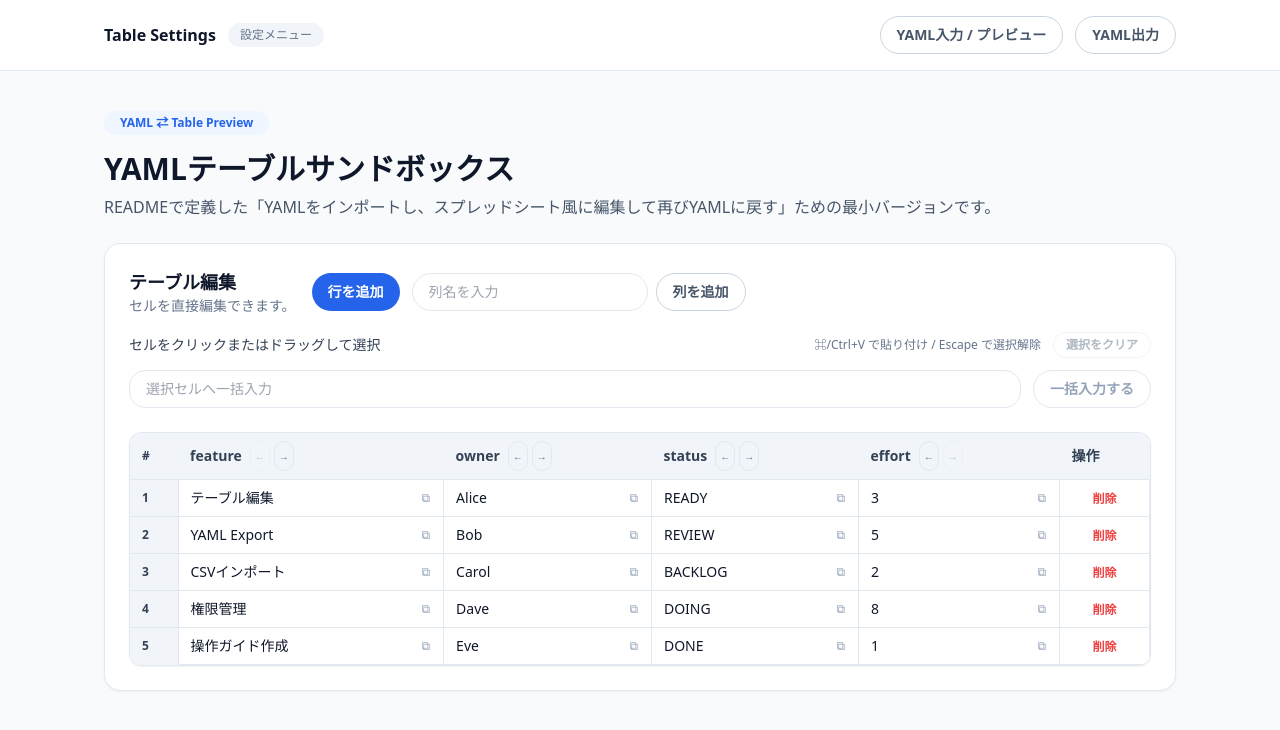
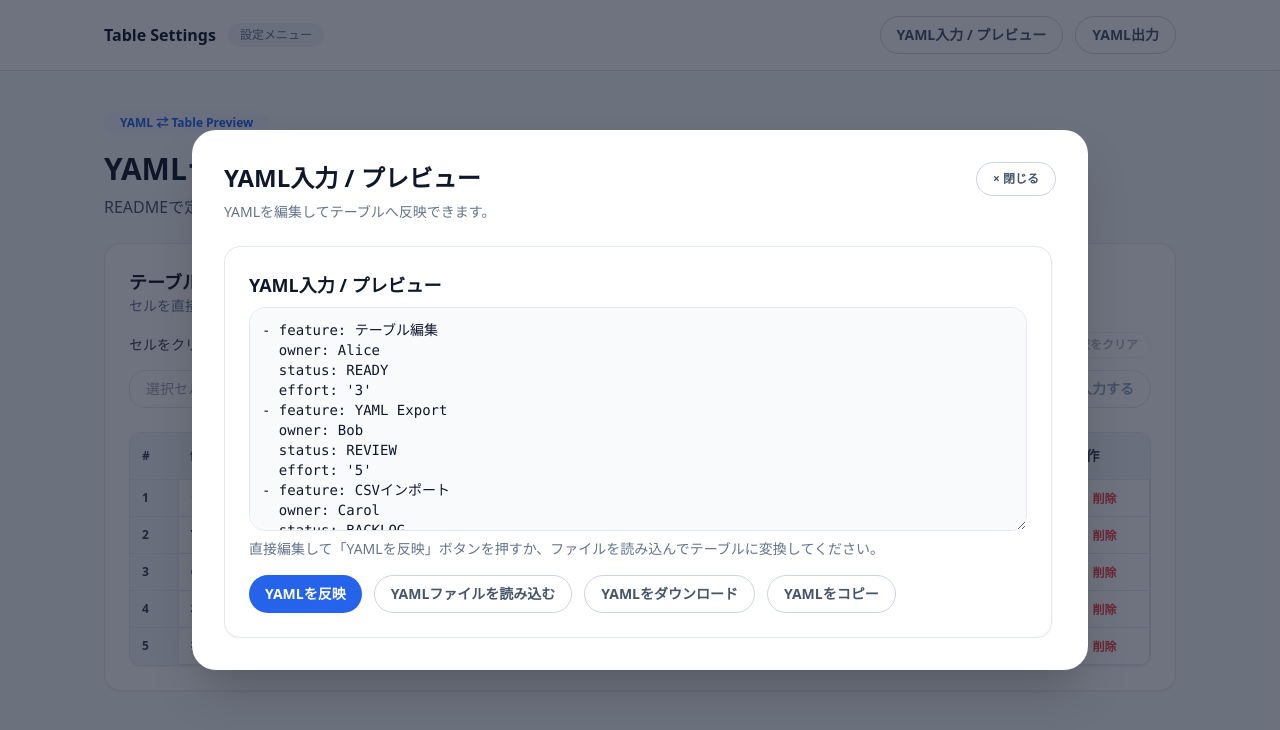
Before and after one commit to pirakansa/Gridelle, a React (Vite) app: page / in a window 1280 px wide. Both pictures are taken after a click on the button "YAML入力 / プレビュー". Shown: the top 730 px of the page. Built offline with nearby package versions, Linux system fonts and the light colour scheme.

Commit message:
feat(App): add SettingsOverlay for YAML input/output panels

```diff
--- a/src/components/block/MenuHeader.tsx
+++ b/src/components/block/MenuHeader.tsx
@@ -1,15 +1,17 @@
 // File Header: Menu header providing access to configuration and auxillary panels.
 import React from 'react'
 import { ghostButtonClass } from '../constants'
+
+type Props = {
+  onYamlInputClick: () => void
+  onYamlOutputClick: () => void
+}
 
 // Function Header: Renders the sticky menu bar for invoking YAML related panels.
 export default function MenuHeader({
   onYamlInputClick,
   onYamlOutputClick,
-}: {
-  onYamlInputClick?: () => void
-  onYamlOutputClick?: () => void
-}): React.ReactElement {
+}: Props): React.ReactElement {
   return (
     <header className="sticky top-0 z-10 w-full border-b border-slate-200 bg-white/90 backdrop-blur">
       <div className="mx-auto flex w-full max-w-6xl items-center justify-between gap-4 px-6 py-4 md:px-10">
--- /dev/null
+++ b/src/components/block/SettingsOverlay.tsx
@@ -0,0 +1,63 @@
+// File Header: Overlay shell component used to present configuration panels.
+import React from 'react'
+import { ghostButtonClass } from '../constants'
+
+type Props = {
+  title: string
+  description?: string
+  onClose: () => void
+  children: React.ReactNode
+  panelId: string
+}
+
+// Function Header: Renders a centered modal overlay with heading and close affordance.
+export default function SettingsOverlay({
+  title,
+  description,
+  onClose,
+  children,
+  panelId,
+}: Props): React.ReactElement {
+  const headingId = `${panelId}-heading`
+  const descriptionId = description ? `${panelId}-description` : undefined
+
+  return (
+    <div
+      className="fixed inset-0 z-40 flex items-center justify-center bg-slate-900/60 px-4 py-8"
+      role="presentation"
+      onClick={onClose}
+      data-testid={`${panelId}-overlay`}
+    >
+      <div
+        role="dialog"
+        aria-modal="true"
+        aria-labelledby={headingId}
+        aria-describedby={descriptionId}
+        className="relative w-full max-w-4xl rounded-3xl bg-white p-8 shadow-2xl"
+        onClick={(event) => event.stopPropagation()}
+      >
+        <div className="mb-6 flex items-start justify-between gap-4">
+          <div>
+            <h2 id={headingId} className="text-2xl font-semibold text-slate-900">
+              {title}
+            </h2>
+            {description && (
+              <p id={descriptionId} className="mt-2 text-sm text-slate-500">
+                {description}
+              </p>
+            )}
+          </div>
+          <button
+            type="button"
+            className={`${ghostButtonClass} px-3 py-1 text-xs`}
+            onClick={onClose}
+            aria-label="閉じる"
+          >
+            × 閉じる
+          </button>
+        </div>
+        <div className="max-h-[70vh] overflow-y-auto pr-1">{children}</div>
+      </div>
+    </div>
+  )
+}
--- a/src/pages/top/App.tsx
+++ b/src/pages/top/App.tsx
@@ -6,14 +6,30 @@ import HeroSection from '../../components/block/HeroSection'
 import TableEditorPanel from '../../components/block/TableEditorPanel'
 import SpreadsheetTable from '../../components/block/SpreadsheetTable'
 import MenuHeader from '../../components/block/MenuHeader'
+import YamlPanel from '../../components/block/YamlPanel'
+import OutputPanel from '../../components/block/OutputPanel'
+import SettingsOverlay from '../../components/block/SettingsOverlay'
 
 // Function Header: Composes the top page using modular sub-components wired to state hooks.
 export default function App(): React.ReactElement {
   const spreadsheet = useSpreadsheetState()
+  const [activePanel, setActivePanel] = React.useState<'input' | 'output' | null>(null)
+
+  const openYamlInput = React.useCallback(() => {
+    setActivePanel('input')
+  }, [])
+
+  const openYamlOutput = React.useCallback(() => {
+    setActivePanel('output')
+  }, [])
+
+  const closePanel = React.useCallback(() => {
+    setActivePanel(null)
+  }, [])
 
   return (
     <div className={layoutTheme.pageShell}>
-      <MenuHeader />
+      <MenuHeader onYamlInputClick={openYamlInput} onYamlOutputClick={openYamlOutput} />
       <main className={layoutTheme.contentWrapper}>
         <HeroSection />
         <TableEditorPanel
@@ -53,6 +69,34 @@ export default function App(): React.ReactElement {
           />
         </TableEditorPanel>
       </main>
+      {activePanel === 'input' && (
+        <SettingsOverlay
+          title="YAML入力 / プレビュー"
+          description="YAMLを編集してテーブルへ反映できます。"
+          onClose={closePanel}
+          panelId="yaml-input"
+        >
+          <YamlPanel
+            yamlBuffer={spreadsheet.yamlBuffer}
+            notice={spreadsheet.notice}
+            onChange={spreadsheet.setYamlBuffer}
+            onApply={spreadsheet.applyYamlBuffer}
+            onFileUpload={spreadsheet.handleFileUpload}
+            onDownload={spreadsheet.handleDownloadYaml}
+            onCopy={spreadsheet.handleCopyYaml}
+          />
+        </SettingsOverlay>
+      )}
+      {activePanel === 'output' && (
+        <SettingsOverlay
+          title="YAML出力"
+          description="現在のテーブル状態をYAMLで確認できます。"
+          onClose={closePanel}
+          panelId="yaml-output"
+        >
+          <OutputPanel tableYaml={spreadsheet.tableYaml} />
+        </SettingsOverlay>
+      )}
     </div>
   )
 }
--- a/src/pages/top/useSpreadsheetState.ts
+++ b/src/pages/top/useSpreadsheetState.ts
@@ -73,6 +73,7 @@ export function useSpreadsheetState(): {
   notice: Notice | null
   yamlBuffer: string
   setYamlBuffer: React.Dispatch<React.SetStateAction<string>>
+  tableYaml: string
   rows: TableRow[]
   columns: string[]
   newColumnName: string
@@ -636,6 +637,7 @@ export function useSpreadsheetState(): {
     notice,
     yamlBuffer,
     setYamlBuffer,
+    tableYaml,
     rows,
     columns,
     newColumnName,
```
Also changed, not shown: 1 other file (tests, documents, lock files or other folders).
